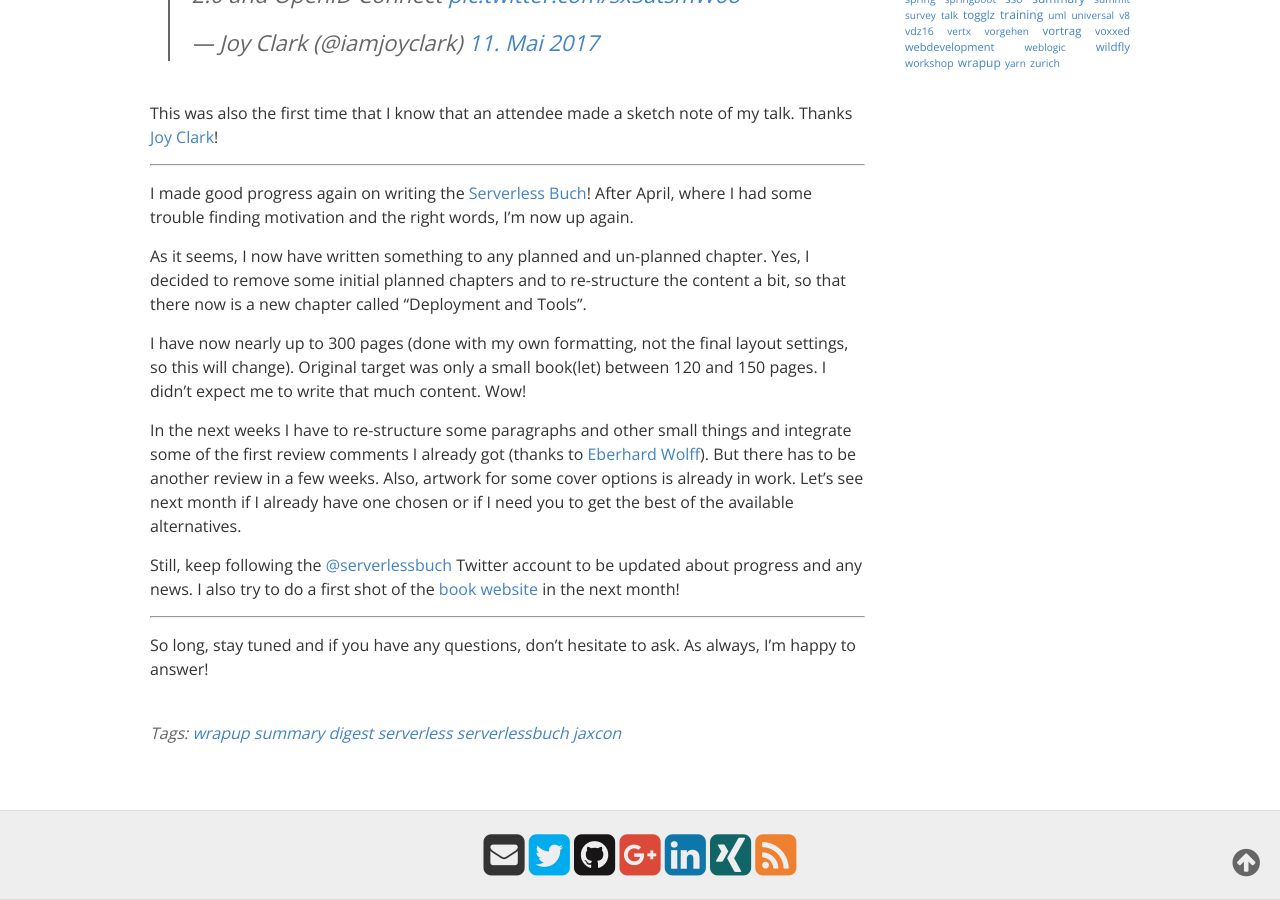
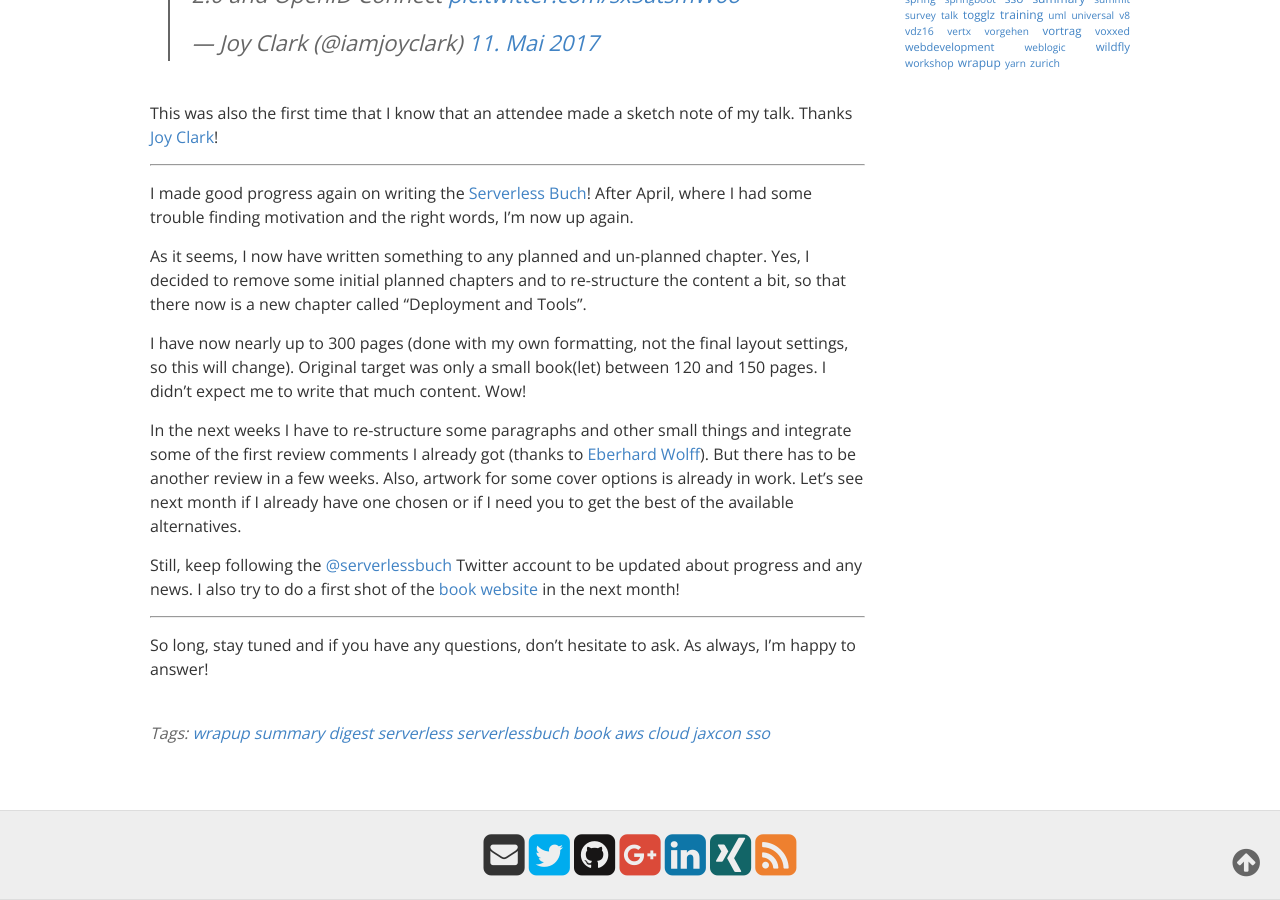
Before and after one commit to dasniko/dasniko.github.io, a Jekyll site: the page built from _posts/2017-06-01-may-wrapup-jax-serverless-book.md, in a window 1280 px wide and 900 px high, scrolled down 1600 px. Built offline with Jekyll 4.4.1, drawn with Linux system fonts in a browser that asks for light colours; nearby versions of some CDN libraries; comment, search, counter and statistics services are not loaded.

Commit message:
add some tags

```diff
--- a/_posts/2017-06-01-may-wrapup-jax-serverless-book.md
+++ b/_posts/2017-06-01-may-wrapup-jax-serverless-book.md
@@ -6,7 +6,11 @@ tags:
 - digest
 - serverless
 - serverlessbuch
+- book
+- aws
+- cloud
 - jaxcon
+- sso
 ---
 
 {% include thumbnail.html %}
```
